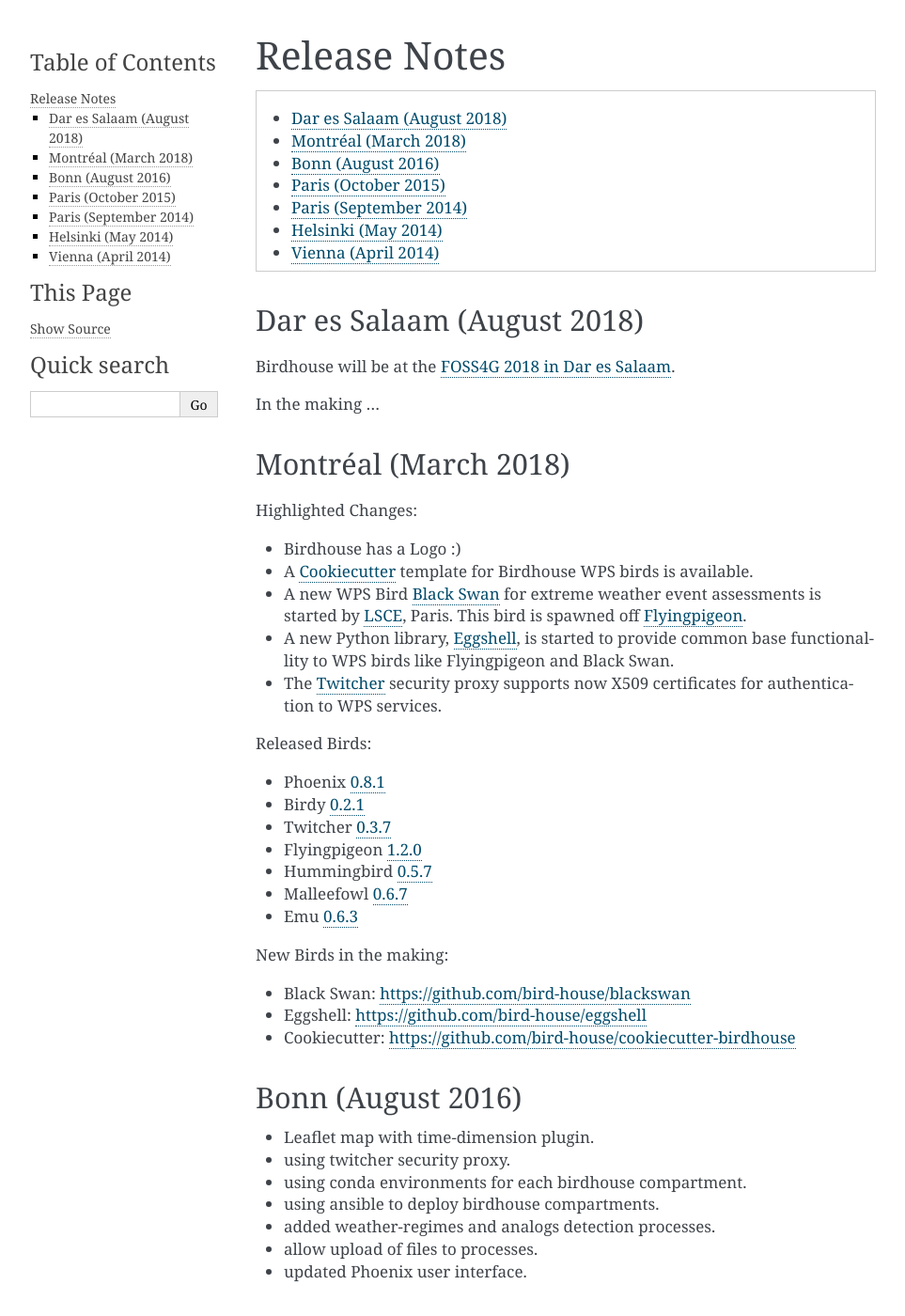
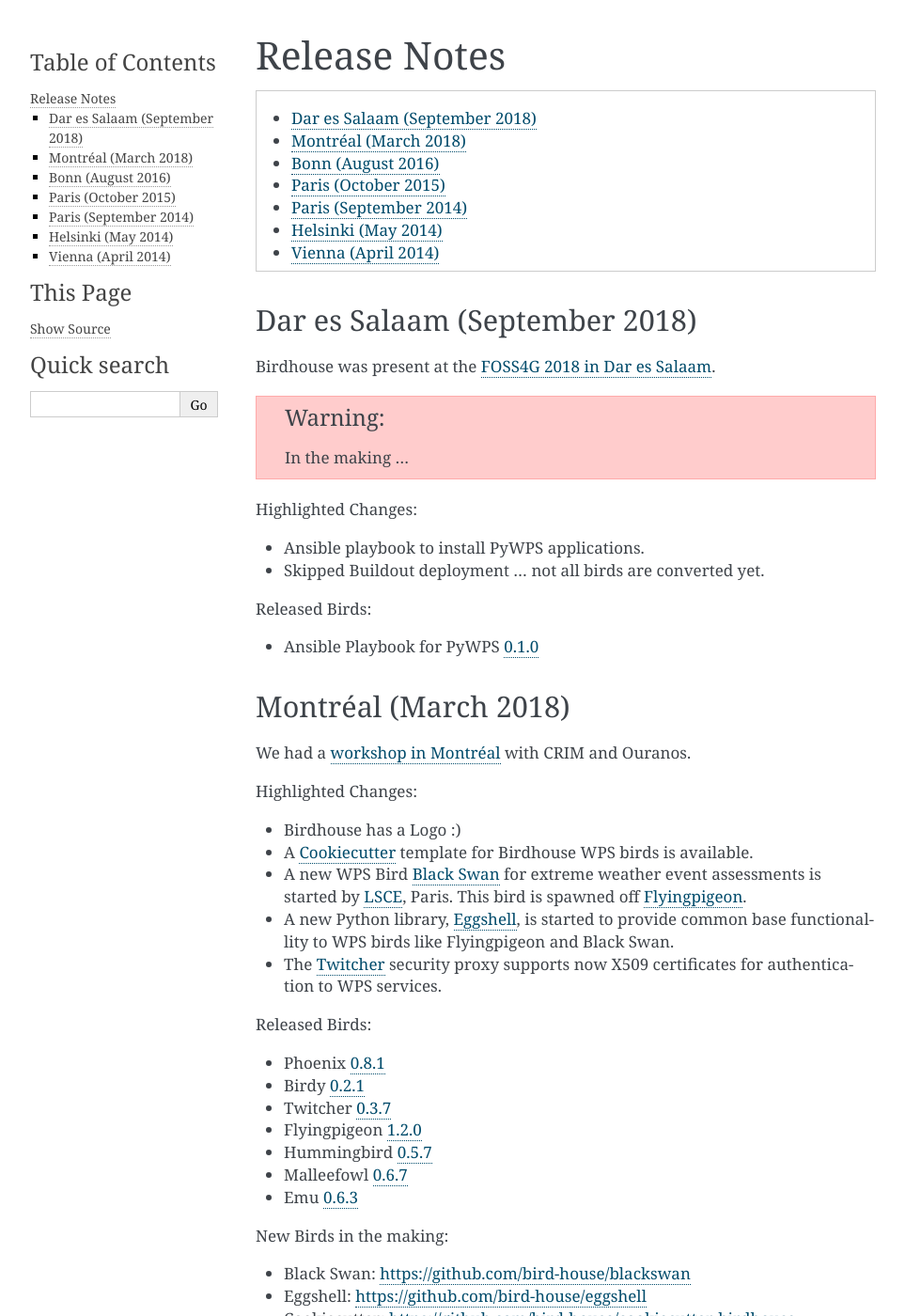
Before and after one commit to bird-house/birdhouse-docs, a Sphinx documentation site: the page built from docs/source/release_notes.rst, in a window 1280 px wide and 1400 px high. Shown: the whole window at 94% size, without its empty margins (148-1111 px from the left). Built offline with Sphinx 7.4.7, drawn with Linux system fonts in a browser that asks for light colours; some of the changed text lies outside the part shown.

Commit message:
updated release notes (ansible playbook)

```diff
--- a/docs/source/release_notes.rst
+++ b/docs/source/release_notes.rst
@@ -9,15 +9,26 @@
    :depth: 2
    :backlinks: none
 
-Dar es Salaam (August 2018)
-===========================
+Dar es Salaam (September 2018)
+==============================
 
-Birdhouse will be at the `FOSS4G 2018 in Dar es Salaam <https://2018.foss4g.org/>`_.
+Birdhouse was present at the `FOSS4G 2018 in Dar es Salaam <https://2018.foss4g.org/>`_.
 
-In the making ...
+.. warning:: In the making ...
+
+Highlighted Changes:
+
+* Ansible playbook to install PyWPS applications.
+* Skipped Buildout deployment ... not all birds are converted yet.
+
+Released Birds:
+
+* Ansible Playbook for PyWPS `0.1.0 <https://github.com/bird-house/ansible-wps-playbook/releases/tag/0.1.0>`_
 
 Montréal (March 2018)
 =====================
+
+We had a `workshop in Montréal <https://medium.com/birdhouse-newsletter/april-2018-74c8914648d9>`_ with CRIM and Ouranos.
 
 Highlighted Changes:
 
@@ -48,6 +59,10 @@
 
 Bonn (August 2016)
 ==================
+
+Birdhouse was present at the `FOSS4G 2016 in Bonn <http://2016.foss4g.org/home.html>`_.
+
+Highlighted Changes:
 
 * Leaflet map with time-dimension plugin.
 * using twitcher security proxy.
```
